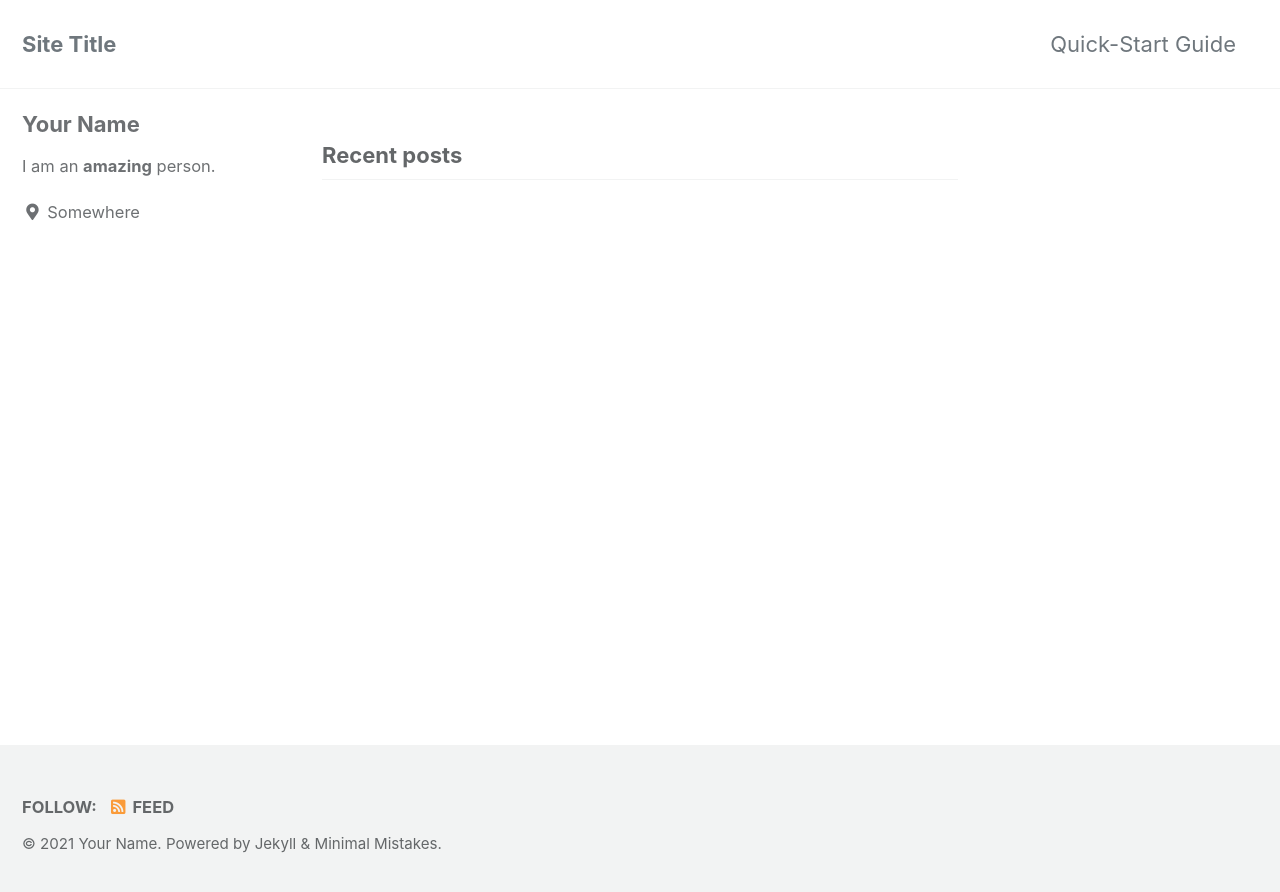
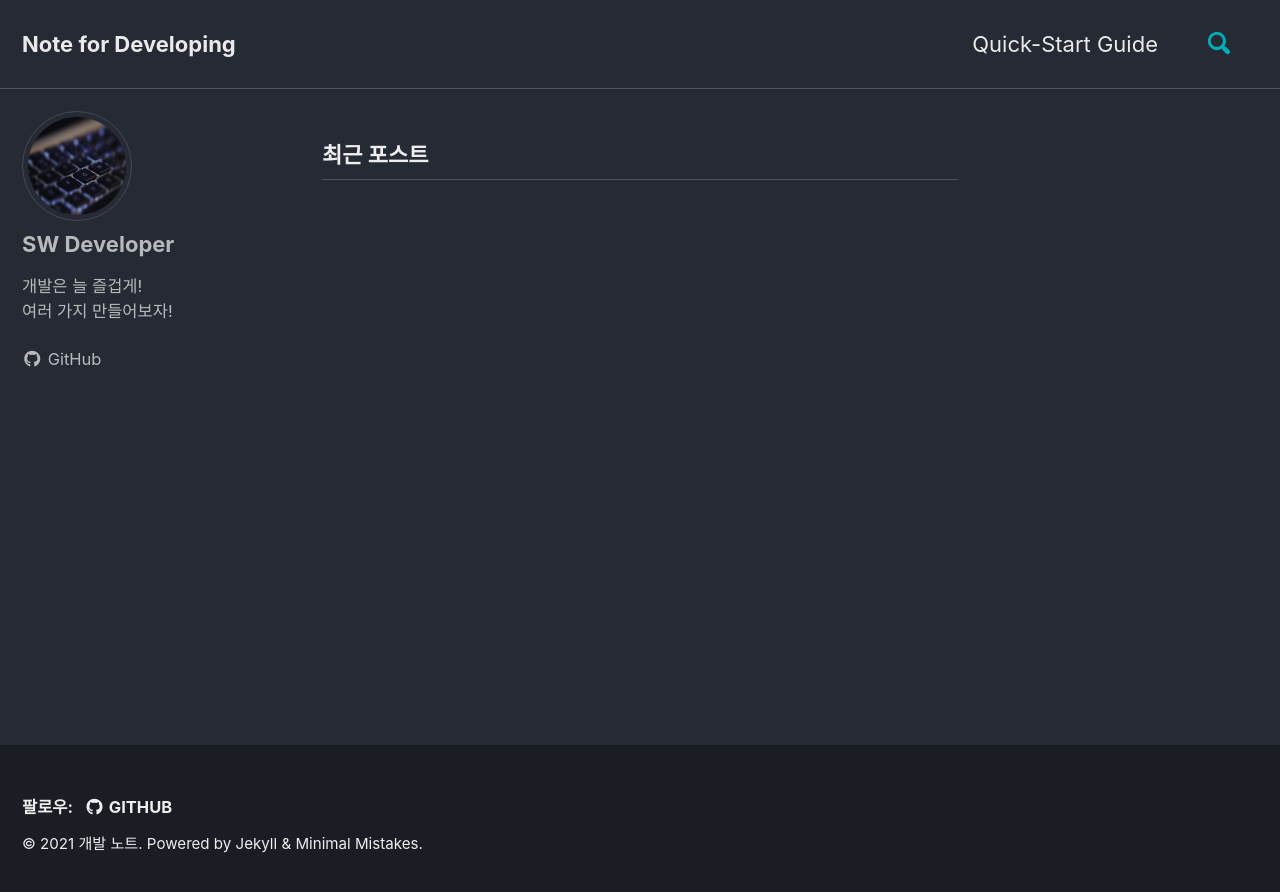
Before and after one commit to hummingengineer/hummingengineer.github.io, a Jekyll site: the page built from index.html, in a window 1280 px wide. Shown: the top 892 px of the page. Built offline with Jekyll 4.4.1, drawn with Linux system fonts in a browser that asks for light colours; cached includes are drawn as plain includes; the list of posts is cut into pages by our own code.

Commit message:
feat: Initialize _config.yml

```diff
--- a/_config.yml
+++ b/_config.yml
@@ -12,18 +12,18 @@
 
 # theme                  : "minimal-mistakes-jekyll"
 # remote_theme           : "mmistakes/minimal-mistakes"
-minimal_mistakes_skin    : "default" # "air", "aqua", "contrast", "dark", "dirt", "neon", "mint", "plum", "sunrise"
+minimal_mistakes_skin    : "dark" # "air", "aqua", "contrast", "dark", "dirt", "neon", "mint", "plum", "sunrise"
 
 # Site Settings
-locale                   : "en-US"
-title                    : "Site Title"
+locale                   : "ko-KR" # 타깃 국가 설정
+title                    : "Note for Developing" # 블로그 좌측상단의 제목
 title_separator          : "-"
 subtitle                 : # site tagline that appears below site title in masthead
-name                     : "Your Name"
-description              : "An amazing website."
-url                      : # the base hostname & protocol for your site e.g. "https://mmistakes.github.io"
+name                     : "개발 노트" # 블로그 이름
+description              : "개발 지식을 정리해 놓은 블로그입니다." # 블로그 설명
+url                      : # the base hostname & protocol for your site e.g. "https://mmistakes.github.io" # 블로그 주소
 baseurl                  : # the subpath of your site, e.g. "/blog"
-repository               : # GitHub username/repo-name e.g. "mmistakes/minimal-mistakes"
+repository               : # GitHub username/repo-name e.g. "mmistakes/minimal-mistakes" # 블로그 github 리포지토리
 teaser                   : # path of fallback teaser image, e.g. "/assets/images/500x300.png"
 logo                     : # path of logo image to display in the masthead, e.g. "/assets/images/88x88.png"
 masthead_title           : # overrides the website title displayed in the masthead, use " " for no title
@@ -51,9 +51,9 @@ reCaptcha:
   secret                 :
 atom_feed:
   path                   : # blank (default) uses feed.xml
-  hide                   : # true, false (default)
-search                   : # true, false (default)
-search_full_content      : # true, false (default)
+  hide                   : true # true, false (default) # 피드 아이콘 숨김 여부
+search                   : true # true, false (default)
+search_full_content      : true # true, false (default) # 제목이 아닌 내용까지도 검색할 것인지에 대한 설정
 search_provider          : # lunr (default), algolia, google
 algolia:
   application_id         : # YOUR_APPLICATION_ID
@@ -94,10 +94,10 @@ analytics:
 
 # Site Author
 author:
-  name             : "Your Name"
-  avatar           : # path of avatar image, e.g. "/assets/images/bio-photo.jpg"
-  bio              : "I am an **amazing** person."
-  location         : "Somewhere"
+  name             : "SW Developer"
+  avatar           : "/assets/images/avatar.jpg" # 프로필 사진
+  bio              : "개발은 늘 즐겁게!<br>여러 가지 만들어보자!"
+  location         :
   email            :
   links:
     - label: "Email"
@@ -114,7 +114,7 @@ author:
       # url: "https://facebook.com/"
     - label: "GitHub"
       icon: "fab fa-fw fa-github"
-      # url: "https://github.com/"
+      url: "https://github.com/hummingengineer"
     - label: "Instagram"
       icon: "fab fa-fw fa-instagram"
       # url: "https://instagram.com/"
@@ -130,7 +130,7 @@ footer:
       # url:
     - label: "GitHub"
       icon: "fab fa-fw fa-github"
-      # url:
+      url: "https://github.com/hummingengineer"
     - label: "GitLab"
       icon: "fab fa-fw fa-gitlab"
       # url:
@@ -208,9 +208,9 @@ sass:
 
 # Outputting
 permalink: /:categories/:title/
-paginate: 5 # amount of posts to show
+paginate: 5 # amount of posts to show # 첫 페이지에 보여줄 최근 게시물 수를 지정. paginate는 첫 페이지에서 보여주는 recent posts의 개수이다. 이 개수를 넘어서는 오래된 게시물들은 다음 페이지 번호로 넘어간다.
 paginate_path: /page:num/
-timezone: # https://en.wikipedia.org/wiki/List_of_tz_database_time_zones
+timezone: Asia/Seoul # https://en.wikipedia.org/wiki/List_of_tz_database_time_zones
 
 
 # Plugins (previously gems:)
@@ -276,7 +276,7 @@ defaults:
     values:
       layout: single
       author_profile: true
-      read_time: true
-      comments: # true
-      share: true
+      read_time: true # 해당 포스트를 읽는 데 대략 걸리는 시간을 표시
+      comments: false # true # 댓글 활성화 여부
+      share: false # 포스트 공유 기능을 활성화 할 것인지 정한다. 기본값은 true이다.
       related: true
```
Also changed, not shown: assets/images/avatar.jpg (added).
